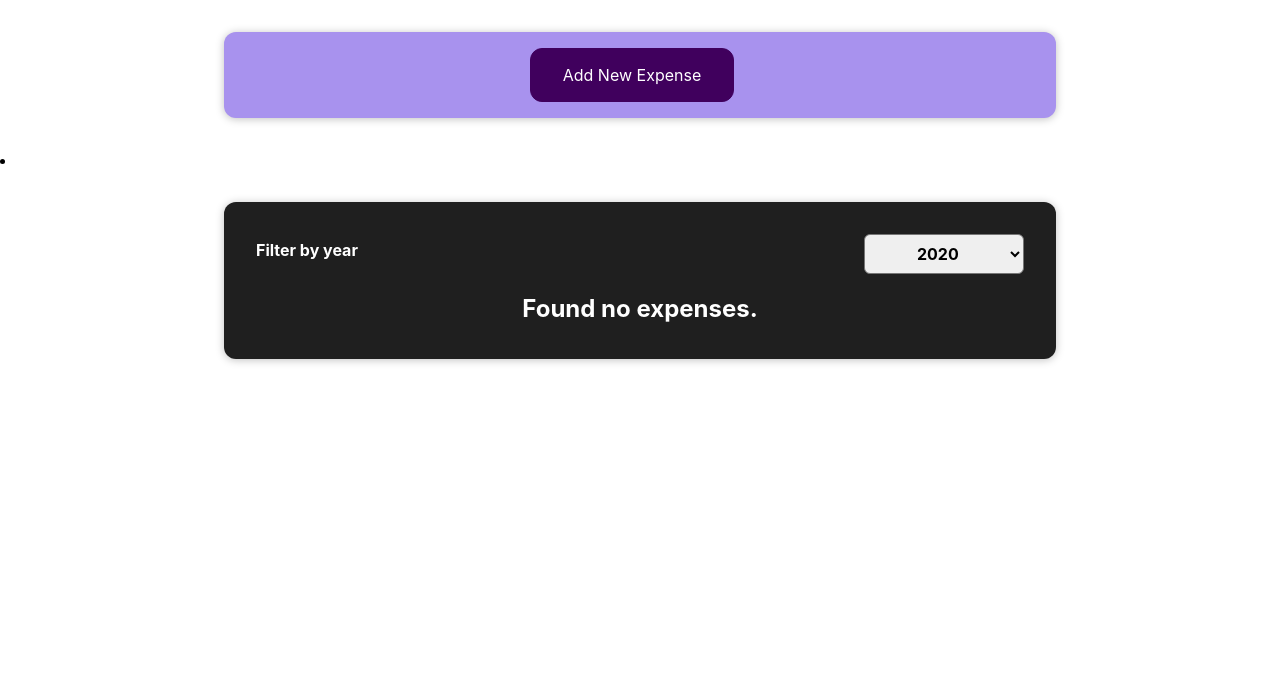
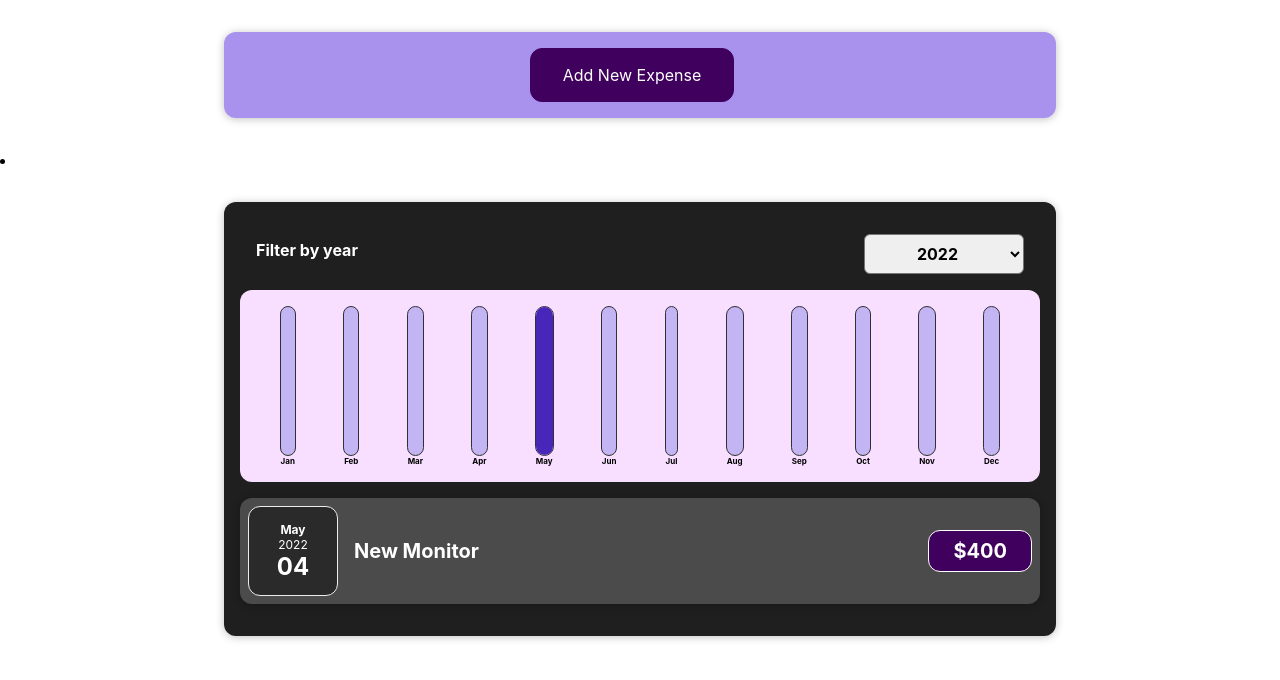
Before and after one commit to rhs99/expense-tracker, a React (Create React App) app: page / in a window 1280 px wide. Shown: the top 680 px of the page. Built offline with nearby package versions, Linux system fonts and the light colour scheme.

Commit message:
add charts

```diff
--- a/src/App.js
+++ b/src/App.js
@@ -6,21 +6,26 @@ const DUMMY_EXPENSES = [
   {
     id: "e1",
     title: "Toilet Paper",
-    amount: 100.0,
-    date: new Date(2022, 1, 1),
+    amount: 10.0,
+    date: new Date(2019, 1, 1),
   },
   {
     id: "e2",
     title: "Car Insurance",
-    amount: 290.0,
-    date: new Date(2022, 1, 2),
+    amount: 1000.0,
+    date: new Date(2020, 2, 2),
   },
-  { id: "e3", title: "New TV", amount: 330.0, date: new Date(2022, 1, 3) },
+  {
+    id: "e3",
+    title: "New Television",
+    amount: 500.0,
+    date: new Date(2021, 3, 3),
+  },
   {
     id: "e4",
     title: "New Monitor",
-    amount: 490.0,
-    date: new Date(2022, 1, 4),
+    amount: 400.0,
+    date: new Date(2022, 4, 4),
   },
 ];
 
--- /dev/null
+++ b/src/components/Charts/Chart.css
@@ -0,0 +1,9 @@
+.chart {
+    padding: 1rem;
+    border-radius: 12px;
+    background-color: #f8dfff;
+    text-align: center;
+    display: flex;
+    justify-content: space-around;
+    height: 10rem;
+}
--- /dev/null
+++ b/src/components/Charts/Chart.js
@@ -0,0 +1,22 @@
+import ChartBar from "./ChartBar";
+
+import "./Chart.css";
+
+const Chart = (props) => {
+  const dataPointValues = props.dataPoints.map(dataPoint=>dataPoint.value)
+  const totalMaximum = Math.max(...dataPointValues);
+  return (
+    <div className="chart">
+      {props.dataPoints.map((dataPoint) => (
+        <ChartBar
+          key={dataPoint.label}
+          value={dataPoint.value}
+          maxValue={totalMaximum}
+          label={dataPoint.label}
+        />
+      ))}
+    </div>
+  );
+};
+
+export default Chart;
--- /dev/null
+++ b/src/components/Charts/ChartBar.css
@@ -0,0 +1,30 @@
+.chart-bar {
+    height: 100%;
+    display: flex;
+    flex-direction: column;
+    align-items: center;
+}
+
+.chart-bar__inner {
+    height: 100%;
+    width: 100%;
+    border: 1px solid #313131;
+    border-radius: 12px;
+    background-color: #c3b4f3;
+    overflow: hidden;
+    display: flex;
+    flex-direction: column;
+    justify-content: flex-end;
+}
+
+.chart-bar__fill {
+    background-color: #4826b9;
+    width: 100%;
+    transition: all 0.3s ease-out;
+}
+
+.chart-bar__label {
+    font-weight: bold;
+    font-size: 0.5rem;
+    text-align: center;
+}
--- /dev/null
+++ b/src/components/Charts/ChartBar.js
@@ -0,0 +1,21 @@
+import "./ChartBar.css";
+
+const ChartBar = (props) => {
+  let barFillHeight = "0%";
+  if (props.maxValue > 0) {
+    barFillHeight = Math.round((props.value / props.maxValue) * 100) + "%";
+  }
+  return (
+    <div className="chart-bar">
+      <div className="chart-bar__inner">
+        <div
+          className="chart-bar__fill"
+          style={{ height: barFillHeight }}
+        ></div>
+      </div>
+      <div className="chart-bar__label">{props.label}</div>
+    </div>
+  );
+};
+
+export default ChartBar;
--- a/src/components/ExpenseForm.js
+++ b/src/components/ExpenseForm.js
@@ -39,7 +39,7 @@ const ExpenseForm = (props) => {
     event.preventDefault();
     const expenseData = {
       title: userInput.enteredTitle,
-      amount: userInput.enteredAmount,
+      amount: parseFloat(userInput.enteredAmount),
       date: new Date(userInput.enteredDate),
     };
     props.onSaveExpenseData(expenseData);
--- a/src/components/Expenses.js
+++ b/src/components/Expenses.js
@@ -1,11 +1,12 @@
 import { useState } from "react";
 import ExpensesList from "./ExpensesList";
 import Card from "./Card";
+import ExpensesChart from "./ExpensesChart";
 import ExpensesFilter from "./ExpensesFilter";
 import "./Expenses.css";
 
 function Expenses(props) {
-  const [filteredYear, setFilteredYear] = useState("2020");
+  const [filteredYear, setFilteredYear] = useState("2022");
   const filterChangeHandler = (selectedYear) => {
     setFilteredYear(selectedYear);
   };
@@ -20,6 +21,7 @@ function Expenses(props) {
           selected={filteredYear}
           onChangeFilter={filterChangeHandler}
         />
+        <ExpensesChart expenses={filteredExpenses}/>
         <ExpensesList items={filteredExpenses} />
       </Card>
     </li>
--- /dev/null
+++ b/src/components/ExpensesChart.js
@@ -0,0 +1,25 @@
+import Chart from "./Charts/Chart";
+
+const ExpensesChart = (props) => {
+  const chartDataPoints = [
+    { label: "Jan", value: 0 },
+    { label: "Feb", value: 0 },
+    { label: "Mar", value: 0 },
+    { label: "Apr", value: 0 },
+    { label: "May", value: 0 },
+    { label: "Jun", value: 0 },
+    { label: "Jul", value: 0 },
+    { label: "Aug", value: 0 },
+    { label: "Sep", value: 0 },
+    { label: "Oct", value: 0 },
+    { label: "Nov", value: 0 },
+    { label: "Dec", value: 0 },
+  ];
+  for (const expense of props.expenses) {
+    const expensrMonth = expense.date.getMonth();
+    chartDataPoints[expensrMonth].value += expense.amount;
+  }
+  return <Chart dataPoints={chartDataPoints} />;
+};
+
+export default ExpensesChart;
```
Also changed, not shown: 1 other file (tests, documents, lock files or other folders).
